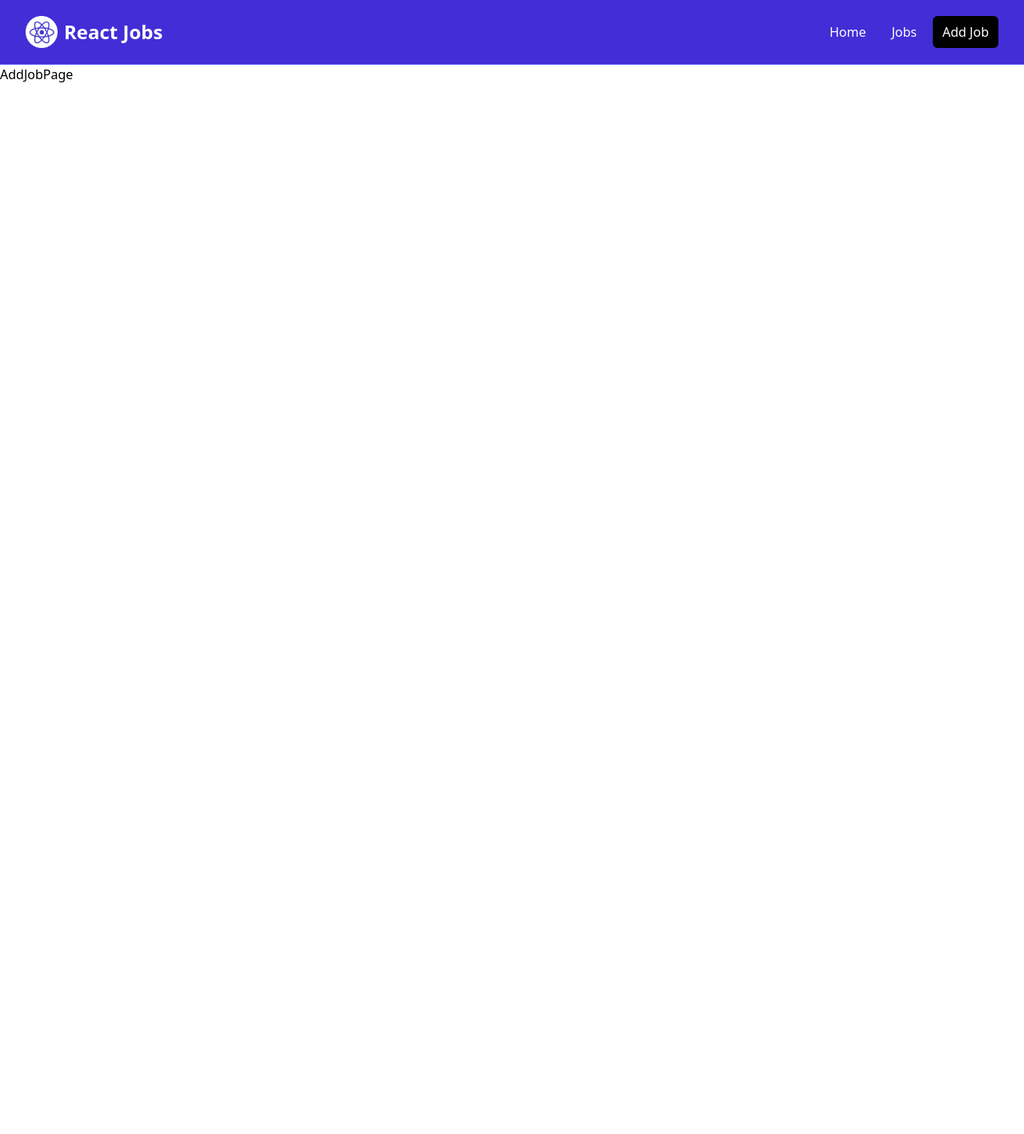
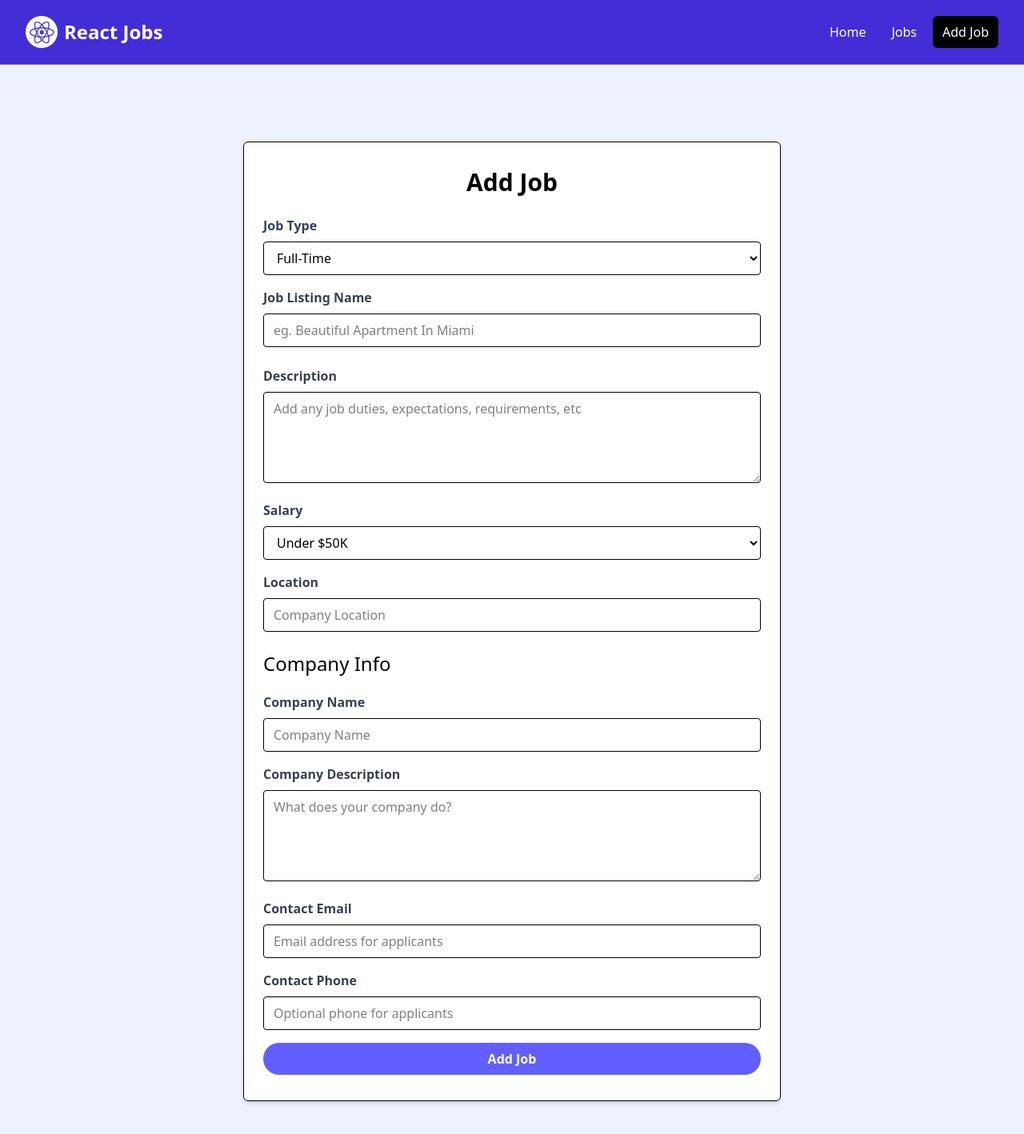
Before and after one commit to fabianoGDB/react-traversy-course, a React (Vite) app in the folder react-crash-2024/: page /add-job in a window 1280 px wide. Shown: the top 1418 px of the page at 80% size. Before the commit the page ends 800 px from the top, so only its background shows below. Built offline with nearby package versions, Linux system fonts and the light colour scheme.

Commit message:
adding an html body to addjob page

```diff
--- a/react-crash-2024/src/App.jsx
+++ b/react-crash-2024/src/App.jsx
@@ -20,6 +20,11 @@
       <Route path="/jobs" element={<JobsPage />} />
       <Route path="/jobs/:id" element={<JobPage />} loader={jobLoader} />
       <Route path="/add-job" element={<AddJobPage />} />
+      <Route
+        path="/jobs/edit/:id"
+        element={<AddJobPage />}
+        loader={jobLoader}
+      />
       <Route path="*" element={<NotFoundPage />} />
     </Route>
   )
--- a/react-crash-2024/src/pages/AddJobPage.jsx
+++ b/react-crash-2024/src/pages/AddJobPage.jsx
@@ -1,7 +1,186 @@
 import React from "react";
 
 const AddJobPage = () => {
-  return <div>AddJobPage</div>;
+  return (
+    <>
+      <section className="bg-indigo-50">
+        <div className="container m-auto max-w-2xl py-24">
+          <div className="bg-white px-6 py-8 mb-4 shadow-md rounded-md border m-4 md:m-0">
+            <form>
+              <h2 className="text-3xl text-center font-semibold mb-6">
+                Add Job
+              </h2>
+
+              <div className="mb-4">
+                <label
+                  htmlFor="type"
+                  className="block text-gray-700 font-bold mb-2"
+                >
+                  Job Type
+                </label>
+                <select
+                  id="type"
+                  name="type"
+                  className="border rounded w-full py-2 px-3"
+                  required
+                >
+                  <option value="Full-Time">Full-Time</option>
+                  <option value="Part-Time">Part-Time</option>
+                  <option value="Remote">Remote</option>
+                  <option value="Internship">Internship</option>
+                </select>
+              </div>
+
+              <div className="mb-4">
+                <label className="block text-gray-700 font-bold mb-2">
+                  Job Listing Name
+                </label>
+                <input
+                  type="text"
+                  id="title"
+                  name="title"
+                  className="border rounded w-full py-2 px-3 mb-2"
+                  placeholder="eg. Beautiful Apartment In Miami"
+                  required
+                />
+              </div>
+              <div className="mb-4">
+                <label
+                  htmlFor="description"
+                  className="block text-gray-700 font-bold mb-2"
+                >
+                  Description
+                </label>
+                <textarea
+                  id="description"
+                  name="description"
+                  className="border rounded w-full py-2 px-3"
+                  rows="4"
+                  placeholder="Add any job duties, expectations, requirements, etc"
+                ></textarea>
+              </div>
+
+              <div className="mb-4">
+                <label
+                  htmlFor="type"
+                  className="block text-gray-700 font-bold mb-2"
+                >
+                  Salary
+                </label>
+                <select
+                  id="salary"
+                  name="salary"
+                  className="border rounded w-full py-2 px-3"
+                  required
+                >
+                  <option value="Under $50K">Under $50K</option>
+                  <option value="$50K - 60K">$50K - $60K</option>
+                  <option value="$60K - 70K">$60K - $70K</option>
+                  <option value="$70K - 80K">$70K - $80K</option>
+                  <option value="$80K - 90K">$80K - $90K</option>
+                  <option value="$90K - 100K">$90K - $100K</option>
+                  <option value="$100K - 125K">$100K - $125K</option>
+                  <option value="$125K - 150K">$125K - $150K</option>
+                  <option value="$150K - 175K">$150K - $175K</option>
+                  <option value="$175K - 200K">$175K - $200K</option>
+                  <option value="Over $200K">Over $200K</option>
+                </select>
+              </div>
+
+              <div className="mb-4">
+                <label className="block text-gray-700 font-bold mb-2">
+                  Location
+                </label>
+                <input
+                  type="text"
+                  id="location"
+                  name="location"
+                  className="border rounded w-full py-2 px-3 mb-2"
+                  placeholder="Company Location"
+                  required
+                />
+              </div>
+
+              <h3 className="text-2xl mb-5">Company Info</h3>
+
+              <div className="mb-4">
+                <label
+                  htmlFor="company"
+                  className="block text-gray-700 font-bold mb-2"
+                >
+                  Company Name
+                </label>
+                <input
+                  type="text"
+                  id="company"
+                  name="company"
+                  className="border rounded w-full py-2 px-3"
+                  placeholder="Company Name"
+                />
+              </div>
+
+              <div className="mb-4">
+                <label
+                  htmlFor="company_description"
+                  className="block text-gray-700 font-bold mb-2"
+                >
+                  Company Description
+                </label>
+                <textarea
+                  id="company_description"
+                  name="company_description"
+                  className="border rounded w-full py-2 px-3"
+                  rows="4"
+                  placeholder="What does your company do?"
+                ></textarea>
+              </div>
+
+              <div className="mb-4">
+                <label
+                  htmlFor="contact_email"
+                  className="block text-gray-700 font-bold mb-2"
+                >
+                  Contact Email
+                </label>
+                <input
+                  type="email"
+                  id="contact_email"
+                  name="contact_email"
+                  className="border rounded w-full py-2 px-3"
+                  placeholder="Email address for applicants"
+                  required
+                />
+              </div>
+              <div className="mb-4">
+                <label
+                  htmlFor="contact_phone"
+                  className="block text-gray-700 font-bold mb-2"
+                >
+                  Contact Phone
+                </label>
+                <input
+                  type="tel"
+                  id="contact_phone"
+                  name="contact_phone"
+                  className="border rounded w-full py-2 px-3"
+                  placeholder="Optional phone for applicants"
+                />
+              </div>
+
+              <div>
+                <button
+                  className="bg-indigo-500 hover:bg-indigo-600 text-white font-bold py-2 px-4 rounded-full w-full focus:outline-none focus:shadow-outline"
+                  type="submit"
+                >
+                  Add Job
+                </button>
+              </div>
+            </form>
+          </div>
+        </div>
+      </section>
+    </>
+  );
 };
 
 export default AddJobPage;
--- a/react-crash-2024/src/pages/JobPage.jsx
+++ b/react-crash-2024/src/pages/JobPage.jsx
@@ -1,15 +1,90 @@
 import { useParams, useLoaderData } from "react-router-dom";
+import { FaArrowLeft, FaMapMarker } from "react-icons/fa";
+import { Link } from "react-router-dom";
 
 const JobPage = () => {
   const { id } = useParams();
   const job = useLoaderData();
   return (
     <>
-      {
-        <div className="text-2xl text-indigo-500 text-center mt-4 bg-indigo-200">
-          {job.title}
+      <section>
+        <div className="container m-auto py-6 px-6">
+          <Link
+            to="/jobs"
+            className="text-indigo-500 hover:text-indigo-600 flex items-center"
+          >
+            <FaArrowLeft className=" mr-2"></FaArrowLeft> Back to Job Listings
+          </Link>
         </div>
-      }
+      </section>
+
+      <section className="bg-indigo-50">
+        <div className="container m-auto py-10 px-6">
+          <div className="grid grid-cols-1 md:grid-cols-70/30 w-full gap-6">
+            <main>
+              <div className="bg-white p-6 rounded-lg shadow-md text-center md:text-left">
+                <div className="text-gray-500 mb-4">{job.type}</div>
+                <h1 className="text-3xl font-bold mb-4">{job.title}</h1>
+                <div className="text-gray-500 mb-4 flex align-middle justify-center md:justify-start">
+                  <FaMapMarker className="text-lg text-orange-700 mr-2"></FaMapMarker>
+                  <p className="text-orange-700">{job.location}</p>
+                </div>
+              </div>
+
+              <div className="bg-white p-6 rounded-lg shadow-md mt-6">
+                <h3 className="text-indigo-800 text-lg font-bold mb-6">
+                  Job Description
+                </h3>
+
+                <p className="mb-4">{job.description}</p>
+
+                <h3 className="text-indigo-800 text-lg font-bold mb-2">
+                  Salary
+                </h3>
+
+                <p className="mb-4">{job.salary} / Year</p>
+              </div>
+            </main>
+
+            <aside>
+              <div className="bg-white p-6 rounded-lg shadow-md">
+                <h3 className="text-xl font-bold mb-6">Company Info</h3>
+
+                <h2 className="text-2xl">{job.company.name}</h2>
+
+                <p className="my-2">{job.company.description}</p>
+
+                <hr className="my-4" />
+
+                <h3 className="text-xl">Contact Email:</h3>
+
+                <p className="my-2 bg-indigo-100 p-2 font-bold">
+                  {job.company.contactEmail}
+                </p>
+
+                <h3 className="text-xl">Contact Phone:</h3>
+
+                <p className="my-2 bg-indigo-100 p-2 font-bold">
+                  {job.company.contactPhone}
+                </p>
+              </div>
+
+              <div className="bg-white p-6 rounded-lg shadow-md mt-6">
+                <h3 className="text-xl font-bold mb-6">Manage Job</h3>
+                <Link
+                  to={`/jobs/edit/${job.id}`}
+                  className="bg-indigo-500 hover:bg-indigo-600 text-white text-center font-bold py-2 px-4 rounded-full w-full focus:outline-none focus:shadow-outline mt-4 block"
+                >
+                  Edit Job
+                </Link>
+                <button className="bg-red-500 hover:bg-red-600 text-white font-bold py-2 px-4 rounded-full w-full focus:outline-none focus:shadow-outline mt-4 block">
+                  Delete Job
+                </button>
+              </div>
+            </aside>
+          </div>
+        </div>
+      </section>
     </>
   );
 };
```
